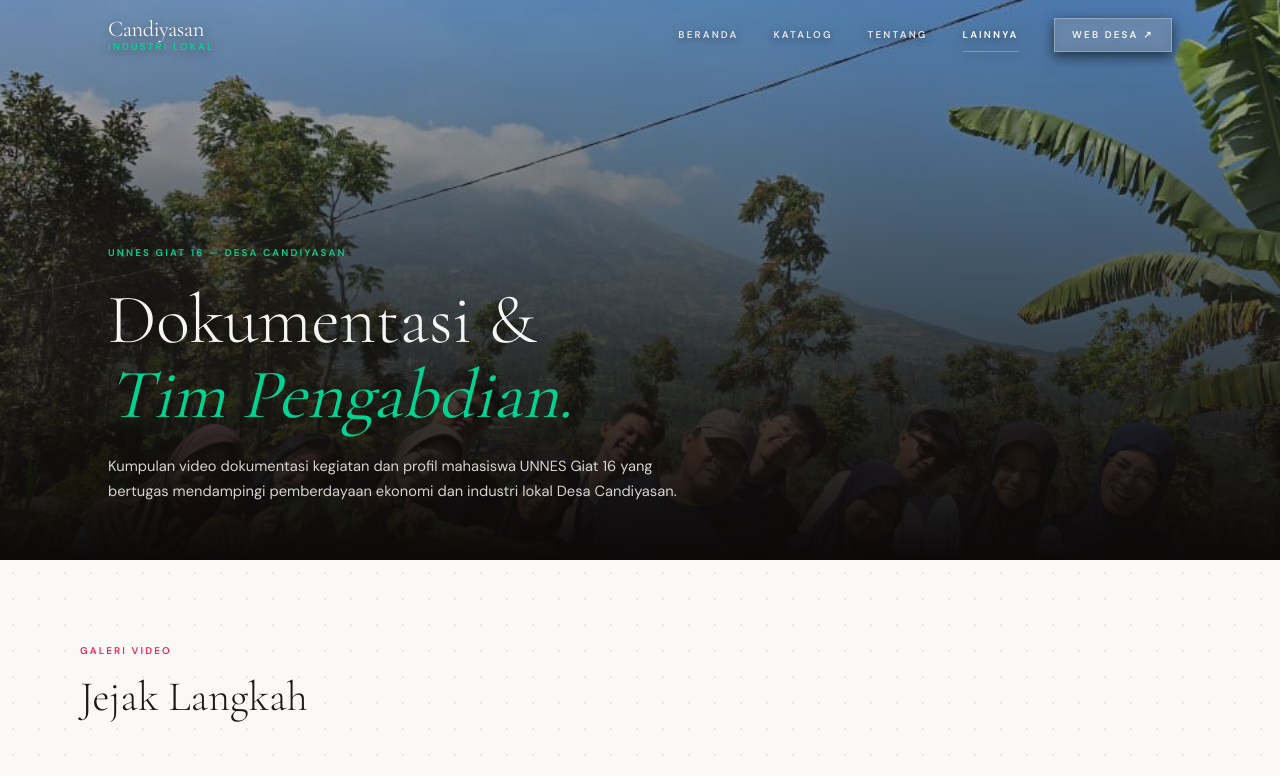
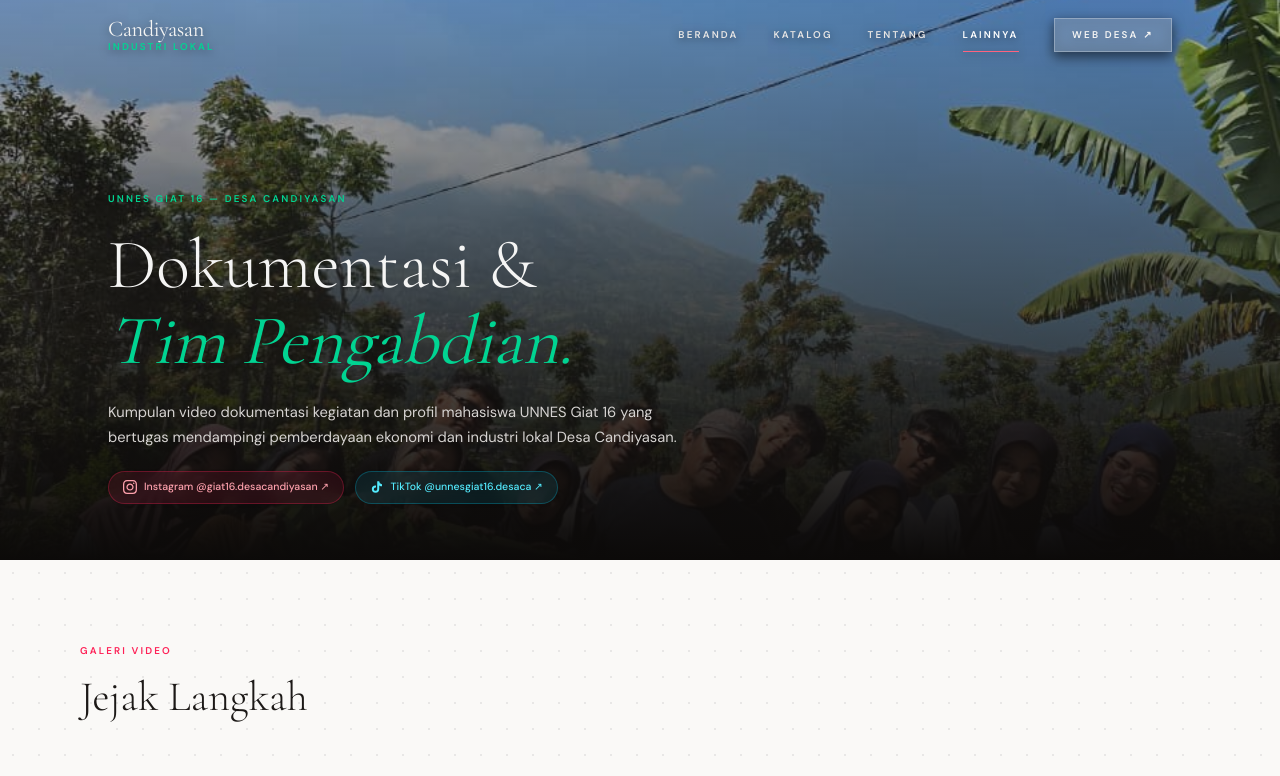
Before and after one commit to lyonad/candiyasan, a Next.js app: page /others in a window 1280 px wide. Shown: the top 776 px of the page. Built offline with nearby package versions, Linux system fonts and the light colour scheme; grey boxes are pictures that could not be loaded.

Commit message:
Social Media Links Placement

```diff
--- a/src/app/others/page.tsx
+++ b/src/app/others/page.tsx
@@ -82,9 +82,34 @@
             Dokumentasi &amp;<br />
             <em className="text-emerald-400 font-normal">Tim Pengabdian.</em>
           </h1>
-          <p className="body-lead text-stone-300 max-w-2xl">
+          <p className="body-lead text-stone-300 max-w-2xl mb-6">
             Kumpulan video dokumentasi kegiatan dan profil mahasiswa UNNES Giat 16 yang bertugas mendampingi pemberdayaan ekonomi dan industri lokal Desa Candiyasan.
           </p>
+
+          <div className="flex flex-wrap items-center gap-3">
+            <a
+              href="https://www.instagram.com/giat16.desacandiyasan/"
+              target="_blank"
+              rel="noopener noreferrer"
+              className="inline-flex items-center gap-2 text-xs font-medium bg-rose-500/10 hover:bg-rose-500/20 text-rose-300 hover:text-rose-200 px-4 py-2.5 rounded-full border border-rose-500/30 transition-all shadow-sm backdrop-blur-sm"
+            >
+              <svg className="w-4 h-4 fill-current" viewBox="0 0 24 24">
+                <path d="M12 2.163c3.204 0 3.584.012 4.85.07 3.252.148 4.771 1.691 4.919 4.919.058 1.265.069 1.645.069 4.849 0 3.205-.012 3.584-.069 4.849-.149 3.225-1.664 4.771-4.919 4.919-1.266.058-1.644.07-4.85.07-3.204 0-3.584-.012-4.849-.07-3.26-.149-4.771-1.699-4.919-4.92-.058-1.265-.07-1.644-.07-4.849 0-3.204.013-3.583.07-4.849.149-3.227 1.664-4.771 4.919-4.919 1.266-.057 1.645-.069 4.849-.069zm0-2.163c-3.259 0-3.667.014-4.947.072-4.358.2-6.78 2.618-6.98 6.98-.059 1.281-.073 1.689-.073 4.948 0 3.259.014 3.668.072 4.948.2 4.358 2.618 6.78 6.98 6.98 1.281.058 1.689.072 4.948.072 3.259 0 3.668-.014 4.948-.072 4.354-.2 6.782-2.618 6.979-6.98.059-1.28.073-1.689.073-4.948 0-3.259-.014-3.667-.072-4.947-.196-4.354-2.617-6.78-6.979-6.98-1.281-.059-1.69-.073-4.949-.073zm0 5.838c-3.403 0-6.162 2.759-6.162 6.162s2.759 6.163 6.162 6.163 6.162-2.759 6.162-6.163c0-3.403-2.759-6.162-6.162-6.162zm0 10.162c-2.209 0-4-1.79-4-4 0-2.209 1.791-4 4-4s4 1.791 4 4c0 2.21-1.791 4-4 4zm6.406-11.845c-.796 0-1.441.645-1.441 1.44s.645 1.44 1.441 1.44c.795 0 1.439-.645 1.439-1.44s-.644-1.44-1.439-1.44z"/>
+              </svg>
+              <span>Instagram @giat16.desacandiyasan ↗</span>
+            </a>
+            <a
+              href="https://www.tiktok.com/@unnesgiat16.desaca?is_from_webapp=1&sender_device=pc"
+              target="_blank"
+              rel="noopener noreferrer"
+              className="inline-flex items-center gap-2 text-xs font-medium bg-cyan-500/10 hover:bg-cyan-500/20 text-cyan-300 hover:text-cyan-200 px-4 py-2.5 rounded-full border border-cyan-500/30 transition-all shadow-sm backdrop-blur-sm"
+            >
+              <svg className="w-4 h-4 fill-current" viewBox="0 0 24 24">
+                <path d="M19.59 6.69a4.83 4.83 0 0 1-3.77-4.25V2h-3.45v13.67a2.89 2.89 0 0 1-5.2 1.74 2.89 2.89 0 0 1 2.31-4.64c.29 0 .56.04.83.1v-3.54a6.34 6.34 0 0 0-.83-.05 6.34 6.34 0 1 0 6.34 6.34V9.33a8.16 8.16 0 0 0 4.77 1.53v-3.4a4.85 4.85 0 0 1-1-.77z"/>
+              </svg>
+              <span>TikTok @unnesgiat16.desaca ↗</span>
+            </a>
+          </div>
         </div>
       </section>
 
--- a/src/components/Footer.tsx
+++ b/src/components/Footer.tsx
@@ -62,10 +62,38 @@
               href="https://maps.app.goo.gl/rcLMD7fut89sNeT86"
               target="_blank"
               rel="noopener noreferrer"
-              className="inline-flex items-center gap-2 eyebrow text-xs bg-stone-800 text-emerald-400 hover:bg-stone-700 px-3.5 py-2 transition-colors border border-stone-700"
+              className="inline-flex items-center gap-2 eyebrow text-xs bg-stone-800 text-emerald-400 hover:bg-stone-700 px-3.5 py-2 transition-colors border border-stone-700 mb-6"
             >
               📍 Petunjuk Arah Google Maps ↗
             </a>
+
+            <div className="pt-4 border-t border-stone-800/80">
+              <h4 className="eyebrow text-stone-500 mb-3 text-[11px]">Media Sosial UNNES Giat 16</h4>
+              <div className="flex flex-wrap gap-2.5">
+                <a
+                  href="https://www.instagram.com/giat16.desacandiyasan/"
+                  target="_blank"
+                  rel="noopener noreferrer"
+                  className="inline-flex items-center gap-2 text-xs bg-stone-800/90 text-stone-300 hover:text-rose-400 hover:bg-stone-800 px-3 py-1.5 rounded transition-all border border-stone-700/70"
+                >
+                  <svg className="w-3.5 h-3.5 fill-current text-rose-400" viewBox="0 0 24 24">
+                    <path d="M12 2.163c3.204 0 3.584.012 4.85.07 3.252.148 4.771 1.691 4.919 4.919.058 1.265.069 1.645.069 4.849 0 3.205-.012 3.584-.069 4.849-.149 3.225-1.664 4.771-4.919 4.919-1.266.058-1.644.07-4.85.07-3.204 0-3.584-.012-4.849-.07-3.26-.149-4.771-1.699-4.919-4.92-.058-1.265-.07-1.644-.07-4.849 0-3.204.013-3.583.07-4.849.149-3.227 1.664-4.771 4.919-4.919 1.266-.057 1.645-.069 4.849-.069zm0-2.163c-3.259 0-3.667.014-4.947.072-4.358.2-6.78 2.618-6.98 6.98-.059 1.281-.073 1.689-.073 4.948 0 3.259.014 3.668.072 4.948.2 4.358 2.618 6.78 6.98 6.98 1.281.058 1.689.072 4.948.072 3.259 0 3.668-.014 4.948-.072 4.354-.2 6.782-2.618 6.979-6.98.059-1.28.073-1.689.073-4.948 0-3.259-.014-3.667-.072-4.947-.196-4.354-2.617-6.78-6.979-6.98-1.281-.059-1.69-.073-4.949-.073zm0 5.838c-3.403 0-6.162 2.759-6.162 6.162s2.759 6.163 6.162 6.163 6.162-2.759 6.162-6.163c0-3.403-2.759-6.162-6.162-6.162zm0 10.162c-2.209 0-4-1.79-4-4 0-2.209 1.791-4 4-4s4 1.791 4 4c0 2.21-1.791 4-4 4zm6.406-11.845c-.796 0-1.441.645-1.441 1.44s.645 1.44 1.441 1.44c.795 0 1.439-.645 1.439-1.44s-.644-1.44-1.439-1.44z"/>
+                  </svg>
+                  <span>Instagram ↗</span>
+                </a>
+                <a
+                  href="https://www.tiktok.com/@unnesgiat16.desaca?is_from_webapp=1&sender_device=pc"
+                  target="_blank"
+                  rel="noopener noreferrer"
+                  className="inline-flex items-center gap-2 text-xs bg-stone-800/90 text-stone-300 hover:text-cyan-400 hover:bg-stone-800 px-3 py-1.5 rounded transition-all border border-stone-700/70"
+                >
+                  <svg className="w-3.5 h-3.5 fill-current text-cyan-400" viewBox="0 0 24 24">
+                    <path d="M19.59 6.69a4.83 4.83 0 0 1-3.77-4.25V2h-3.45v13.67a2.89 2.89 0 0 1-5.2 1.74 2.89 2.89 0 0 1 2.31-4.64c.29 0 .56.04.83.1v-3.54a6.34 6.34 0 0 0-.83-.05 6.34 6.34 0 1 0 6.34 6.34V9.33a8.16 8.16 0 0 0 4.77 1.53v-3.4a4.85 4.85 0 0 1-1-.77z"/>
+                  </svg>
+                  <span>TikTok ↗</span>
+                </a>
+              </div>
+            </div>
           </div>
         </div>
       </div>
```
